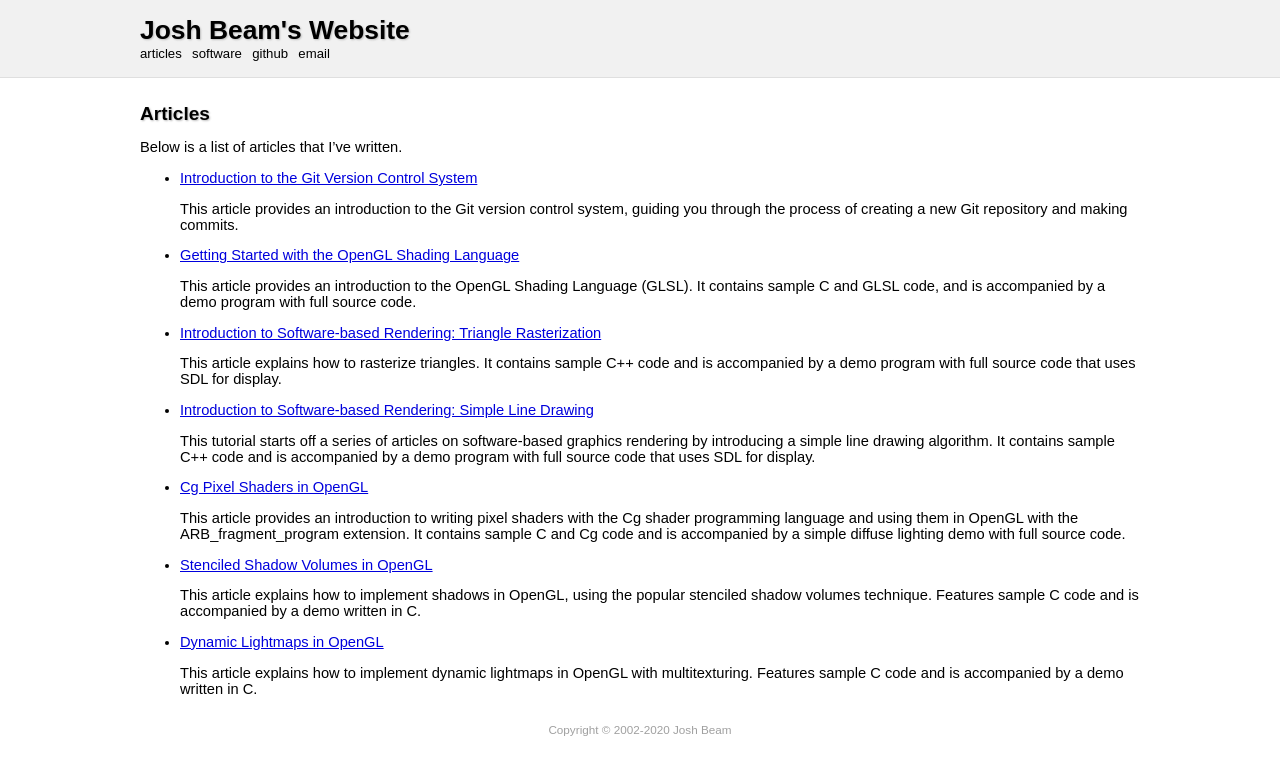
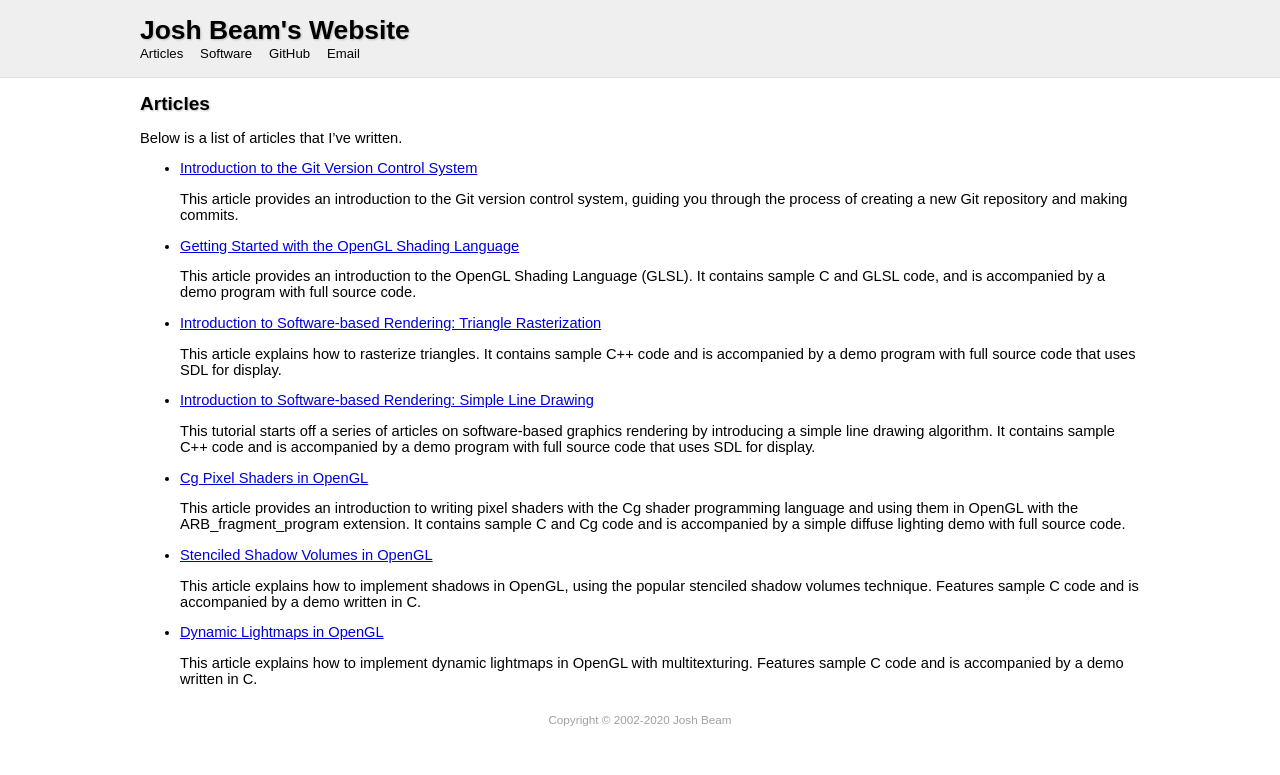
Before and after one commit to joshb/joshb.github.io, a Jekyll site: the page built from articles/index.md, in a window 1280 px wide. Shown: the top 775 px of the page. Built offline with Jekyll 4.4.1, drawn with Linux system fonts in a browser that asks for light colours.

Commit message:
Simplify HTML/CSS.

```diff
--- a/_layouts/post.html
+++ b/_layouts/post.html
@@ -26,14 +26,14 @@
   <h1><a href="/">Josh Beam&#39;s Website</a></h1>
 
   <nav id="menu">
-    <a href="/articles/">articles</a>
-    <a href="/software/">software</a>
-    <a href="https://github.com/joshb">github</a>
-    <a href="mailto:josh@joshbeam.com">email</a>
+    <a href="/articles/">Articles</a>
+    <a href="/software/">Software</a>
+    <a href="https://github.com/joshb">GitHub</a>
+    <a href="mailto:josh@joshbeam.com">Email</a>
   </nav>
 </header>
 
-<div id="content">
+<main>
   {% if page.title %}
   <h2>{{ page.title }}</h2>
   {% endif %}
@@ -49,7 +49,7 @@
   {% endif %}
 
   {{ content }}
-</div>
+</main>
 
 <footer>
   Copyright &copy; 2002-2020 Josh Beam
--- a/stylesheets/application.css
+++ b/stylesheets/application.css
@@ -1,142 +1,111 @@
-/*
- *= require_self
- */
-
-body
-{
+body {
     margin: 0;
     background-color: white;
     color: black;
     font-family: Arial, Helvetica, sans-serif;
     font-size: 11pt;
-    -webkit-text-size-adjust: none;
 }
 
-hr
-{
+hr {
     margin: 2em 0 2em 0;
 }
 
-h1, h2, h3, h4
-{
+h1, h2, h3, h4 {
     margin: 0;
     font-weight: 600;
     text-shadow: 1px 1px 2px #bbb;
 }
 
-h1
-{
+h1 {
     margin: 0;
     font-size: 180%;
 }
 
-h2
-{
+h2 {
     font-size: 130%;
 }
 
 h1 a:link, h1 a:active, h1 a:visited,
-h2 a:link, h2 a:active, h2 a:visited
-{
+h2 a:link, h2 a:active, h2 a:visited {
     background-color: transparent;
     color: inherit;
     text-decoration: none;
 }
 
-h3
-{
+h3 {
     font-size: 100%;
     color: #999;
     text-shadow: none;
 }
 
-p
-{
+p {
     margin-top: 1em;
 }
 
-a:link
-{
+a:link {
     background-color: transparent;
     color: #0000dd;
 }
 
-a:visited
-{
+a:visited {
     background-color: transparent;
     color: #000088;
 }
 
-a:hover
-{
+a:hover {
     background-color: transparent;
     color: #5555ff;
 }
 
-td
-{
+td {
     vertical-align: top;
 }
 
-header
-{
-    position: fixed;
+header {
     width: 100%;
     padding: 1em 0 1em 0;
     border-bottom: solid 1px #dfdfdf;
-    background-color: rgba(240, 240, 240, 0.9);
+    background-color: #efefef;
     color: inherit;
-    backdrop-filter: blur(8px);
-    -webkit-backdrop-filter: blur(8px);
 }
 
-h1, nav, #content
+h1, nav, main
 {
     max-width: 1000px;
     padding: 0 16px 0 16px;
     margin: auto;
 }
 
-nav
-{
+nav {
     font-size: 90%;
 }
 
-nav a:link, nav a:active, nav a:visited
-{
+main {
+    margin-top: 1em;
+}
+
+nav a:link, nav a:active, nav a:visited {
     display: inline-block;
-    margin-right: 0.5em;
+    margin-right: 1em;
     border-bottom: solid 2px transparent;
     background-color: transparent;
     color: inherit;
     text-decoration: none;
 }
 
-nav a:hover
-{
+nav a:hover {
     border-color: black;
 }
 
-#content
-{
-    padding-top: 7em;
-}
-
-.photo
-{
+#photo {
     float: right;
-    padding: 1em;
-}
-
-.photo > img
-{
+    margin: 1em;
     border: solid 1px black;
     width: 150px;
     box-shadow: 2px 2px 12px black;
 }
 
-footer
-{
+footer {
     padding: 1em;
     font-size: 80%;
     text-align: center;
@@ -144,29 +113,11 @@
     background-color: transparent;
 }
 
-li p
-{
+li p {
     margin: 0.25em 0 1em 0;
 }
 
-.CodeDisplay
-{
-    overflow: auto;
-    visibility: hidden;
-    position: absolute;
-    left: 0;
-    top: 100%;
-    width: 600px;
-    height: 300px;
-    padding: 8px;
-    border: solid 2px #505050;
-    background-color: white;
-    color: black;
-    z-index: 1;
-}
-
-pre
-{
+pre {
     padding-left: 1em;
     border-left: solid 2px #d0d0d0;
 }
@@ -176,70 +127,44 @@
     margin-left: 0;
 }
 
-code
-{
+code {
     font-family: Menlo, monospace;
 }
 
-table.BorderedTable
-{
+table.BorderedTable {
     border-collapse: collapse;
 }
 
-table.BorderedTable th, table.BorderedTable td
-{
+table.BorderedTable th, table.BorderedTable td {
     padding: 4px;
     border: solid 1px black;
 }
 
-@media screen and (max-device-width: 640px)
-{
-    header
-    {
-        position: static;
-    }
-
-    #content
-    {
-        padding-top: 1em;
-    }
-
-    img
-    {
+@media screen and (max-device-width: 640px) {
+    img {
         max-width: 100%;
     }
 
-    .photo > img
-    {
+    #photo {
         width: 100px;
     }
 }
 
-@media print
-{
-    h1, h2, h3, h4
-    {
+@media print {
+    h1, h2, h3, h4 {
         text-shadow: none;
     }
 
-    header
-    {
+    header {
         position: static;
         border: none;
     }
 
-    nav
-    {
+    nav {
         display: none;
     }
 
-    #content
-    {
-        padding-top: 1em;
-    }
-
-    .photo > img
-    {
+    #photo {
         box-shadow: none;
     }
 }
```
Also changed, not shown: index.md (+3 -1 lines).
